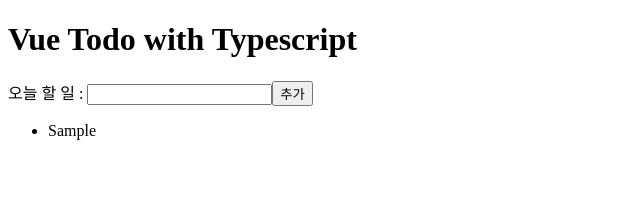
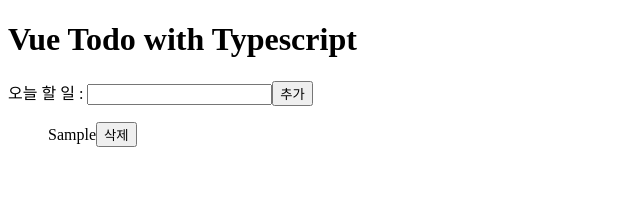
Before and after one commit to DolphaGo/vue-typescript-example, a Vue app in the folder vue-todo/: page / in a window 1280 px wide. Both pictures are taken after typing "Sample" into the empty fields and a click on the button "추가". Shown: the top 212 px of the page, without its empty margins (0-640 px from the left). Built offline with nearby package versions, Linux system fonts and the light colour scheme.

Commit message:
할일 삭제 API 연동 및 구현

```diff
--- a/vue-todo/src/App.vue
+++ b/vue-todo/src/App.vue
@@ -6,7 +6,7 @@
     <main>
       <TodoInput
         :item="todoText"
-        @DolphaGo="updateTodoText"
+        @input="updateTodoText"
         @add="addTodoItem"
       ></TodoInput>
       <div>
@@ -14,7 +14,9 @@
           <TodoListItem
             v-for="(todoItem, index) in todoItems"
             :key="index"
+            :index="index"
             :todoItem="todoItem"
+            @remove="removeTodoItem"
           ></TodoListItem>
           <!-- <li>아이템 1</li>
           <li>아이템 2</li>
@@ -69,6 +71,11 @@
     fetchTodoItems() {
       this.todoItems = storage.fetch();
     },
+    removeTodoItem(index: number) {
+      console.log("remove", index);
+      this.todoItems.splice(index, 1); // index 위치 1개 지우기
+      storage.save(this.todoItems);
+    },
   },
   created() {
     this.fetchTodoItems();
--- a/vue-todo/src/components/TodoInput.vue
+++ b/vue-todo/src/components/TodoInput.vue
@@ -25,9 +25,13 @@
       //     return;
       //   }
       const eventTarget = event.target as HTMLInputElement;
-      this.$emit("DolphaGo", eventTarget.value); // 여기서의 "Input"("DolphaGo"로 변경) 이벤트는 컴포넌트간에 대화하기 위한 수단임 -> 받는 쪽에서 @input(@DolphaGo)로 받아서 처리
+      this.$emit("input", eventTarget.value); // 여기서의 "Input"("DolphaGo"로 변경) 이벤트는 컴포넌트간에 대화하기 위한 수단임 -> 받는 쪽에서 @input(@DolphaGo)로 받아서 처리
     },
     addTodo() {
+      if (this.item == "") {
+        alert("값이 없어요~");
+        return;
+      }
       this.$emit("add");
     },
   },
--- a/vue-todo/src/components/TodoListItem.vue
+++ b/vue-todo/src/components/TodoListItem.vue
@@ -1,6 +1,7 @@
 <template>
   <div>
-    <li>{{ todoItem }}</li>
+    <span>{{ todoItem }}</span>
+    <button @click="removeItem">삭제</button>
   </div>
 </template>
 
@@ -10,6 +11,12 @@
 export default Vue.extend({
   props: {
     todoItem: String,
+    index: Number,
+  },
+  methods: {
+    removeItem() {
+      this.$emit("remove", this.index);
+    },
   },
 });
 </script>
```
